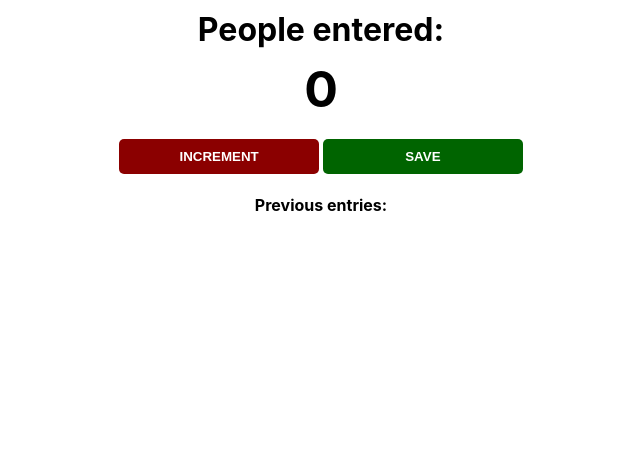
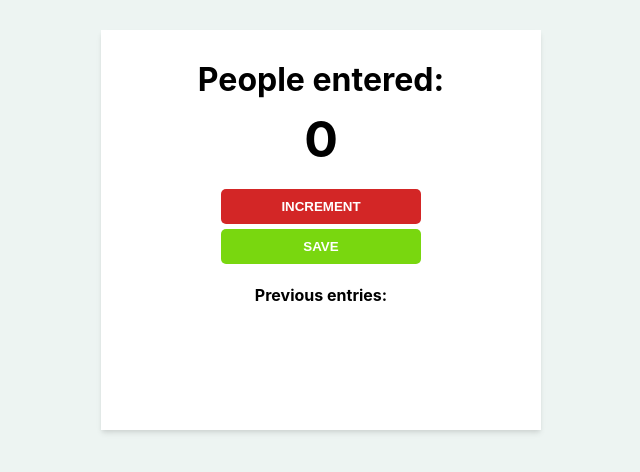
Before and after one commit to rohansinghwow/passenger_count, a plain HTML site: page index.html in a window 1280 px wide. Shown: the whole page, without its empty margins (319-959 px from the left). Drawn offline with Linux system fonts and the light colour scheme.

Commit message:
adding color and shadow

```diff
--- a/index.css
+++ b/index.css
@@ -1,9 +1,20 @@
 body {
 
-
+    background: #EDF4F2;
     font-family: -apple-system, BlinkMacSystemFont, 'Segoe UI', Roboto, Oxygen, Ubuntu, Cantarell, 'Open Sans', 'Helvetica Neue', sans-serif;
     font-weight: bold;
     text-align: center;
+}
+.container{
+    margin-top: 30px;
+    box-shadow: 0 4px 6px -1px rgba(0, 0, 0, 0.1), 0 2px 4px -1px rgba(0, 0, 0, 0.06);
+    max-width: 400px;
+    height: 360px;
+    margin-right: auto;
+    margin-left: auto;
+    background: white;
+    padding: 20px;
+
 }
 
 h1 {
@@ -29,9 +40,15 @@ button {
 }
 
 #increment-btn {
-    background: darkred;
+    background: #D32626
+}
+#increment-btn:hover{
+    cursor: pointer;
 }
 
 #save-btn {
-    background: darkgreen;
+    background: #79D70F;
 }
+#save-btn:hover{
+    cursor: pointer;
+}
--- a/index.html
+++ b/index.html
@@ -3,11 +3,19 @@
         <link rel="stylesheet" href="index.css">
     </head>
     <body>
+
+        <div class="container">
+
         <h1>People entered:</h1>
         <h2 id="count-el">0</h2>
         <button id="increment-btn" onclick="increment()">INCREMENT</button>
         <button id="save-btn" onclick="save()">SAVE</button>
         <p id="save-el">Previous entries: </p>
+
+
+        </div>
+
+
         <script src="app.js"></script>
     </body>
 </html>
```
